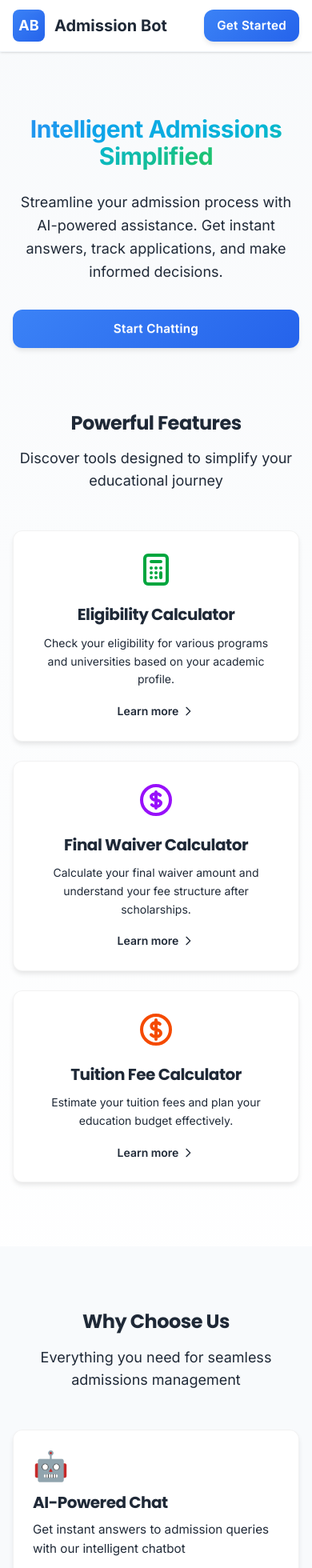
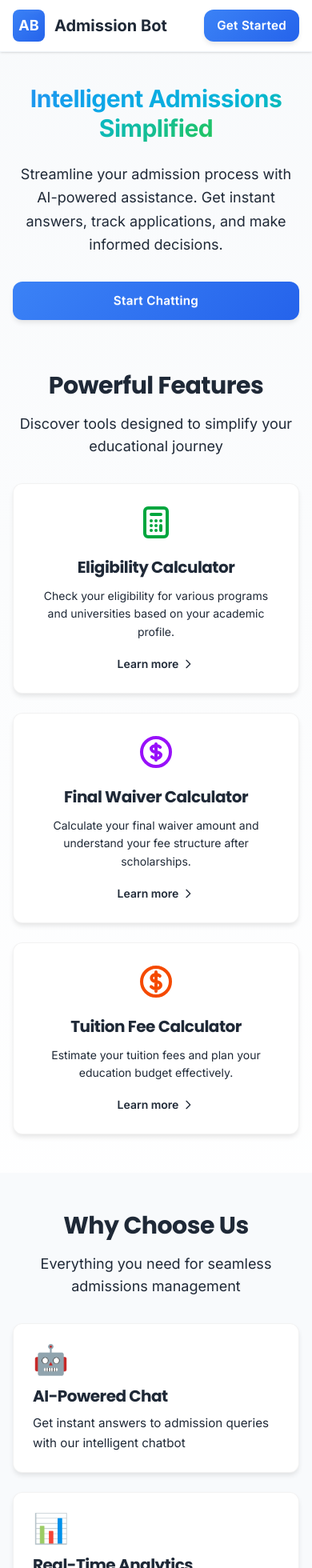
Before and after one commit to mdashraful24/admission-bot-client, a React (Vite) app: page / in a window 390 px wide. Shown: the top 1960 px of the page at 80% size. Built offline with nearby package versions, Linux system fonts and the light colour scheme; no server answers.

Commit message:
updated style

```diff
--- a/src/page/Home/Features/Features.jsx
+++ b/src/page/Home/Features/Features.jsx
@@ -63,12 +63,12 @@ const Features = () => {
     };
 
     return (
-        <div className="px-4 pb-20">
+        <div className="px-4 pb-12 md:pb-16 lg:pb-20">
             <div className="container mx-auto">
-                <h2 className="text-3xl sm:text-4xl font-bold text-center mb-4">
+                <h3 className="text-3xl lg:text-5xl font-semibold text-center mb-4">
                     Powerful Features
-                </h2>
-                <p className="text-center mb-12 text-lg">
+                </h3>
+                <p className="text-lg md:text-xl text-center mb-8 md:mb-12">
                     Discover tools designed to simplify your educational journey
                 </p>
 
--- a/src/page/Home/Hero/Hero.jsx
+++ b/src/page/Home/Hero/Hero.jsx
@@ -2,13 +2,13 @@ import { Link } from "react-router";
 
 const Hero = () => {
     return (
-        <div className="relative overflow-hidden px-4 py-20">
+        <div className="relative overflow-hidden px-4 pt-10 pb-16 md:py-16 lg:py-20">
             <div className="container mx-auto text-center animate-fadeInUp">
-                <h1 className="text-4xl sm:text-5xl lg:text-6xl font-bold mb-6 tracking-tight">
+                <h3 className="text-3xl md:text-4xl lg:text-6xl font-bold mb-6 tracking-tight">
                     <span className="text-gradient">Intelligent Admissions Simplified</span>
                     {/* <span className="text-slate-900"> </span> */}
-                </h1>
-                <p className="text-lg sm:text-xl mb-8 leading-relaxed max-w-3xl mx-auto">
+                </h3>
+                <p className="text-lg md:text-xl mb-8 leading-relaxed max-w-3xl mx-auto">
                     Streamline your admission process with AI-powered assistance. Get instant answers, track applications, and make informed decisions.
                 </p>
                 <div className="flex flex-col sm:flex-row gap-4 justify-center">
--- a/src/page/Home/WhyChooseUs/WhyChooseUs.jsx
+++ b/src/page/Home/WhyChooseUs/WhyChooseUs.jsx
@@ -1,11 +1,11 @@
 const WhyChooseUs = () => {
     return (
-        <div className="px-4 py-20 bg-slate-50">
+        <div className="bg-slate-50 px-4 py-12 md:py-16 lg:py-20">
             <div className="container mx-auto">
-                <h2 className="text-3xl sm:text-4xl font-bold text-center mb-4">
+                <h3 className="text-3xl lg:text-5xl font-semibold text-center mb-4">
                     Why Choose Us
-                </h2>
-                <p className="text-center mb-12 text-lg">
+                </h3>
+                <p className="text-lg md:text-xl text-center mb-8 md:mb-12">
                     Everything you need for seamless admissions management
                 </p>
 
```
Also changed, not shown: src/page/Home/CallToAction/CallToAction.jsx (+4 -9 lines).
